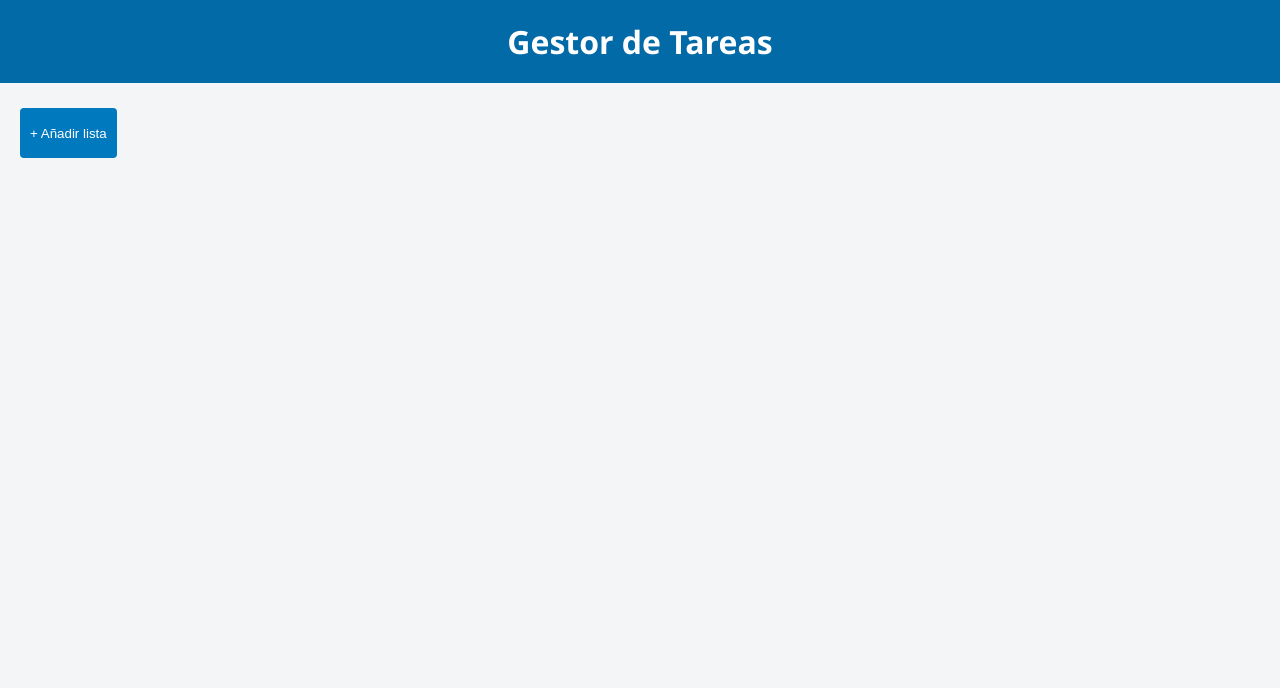
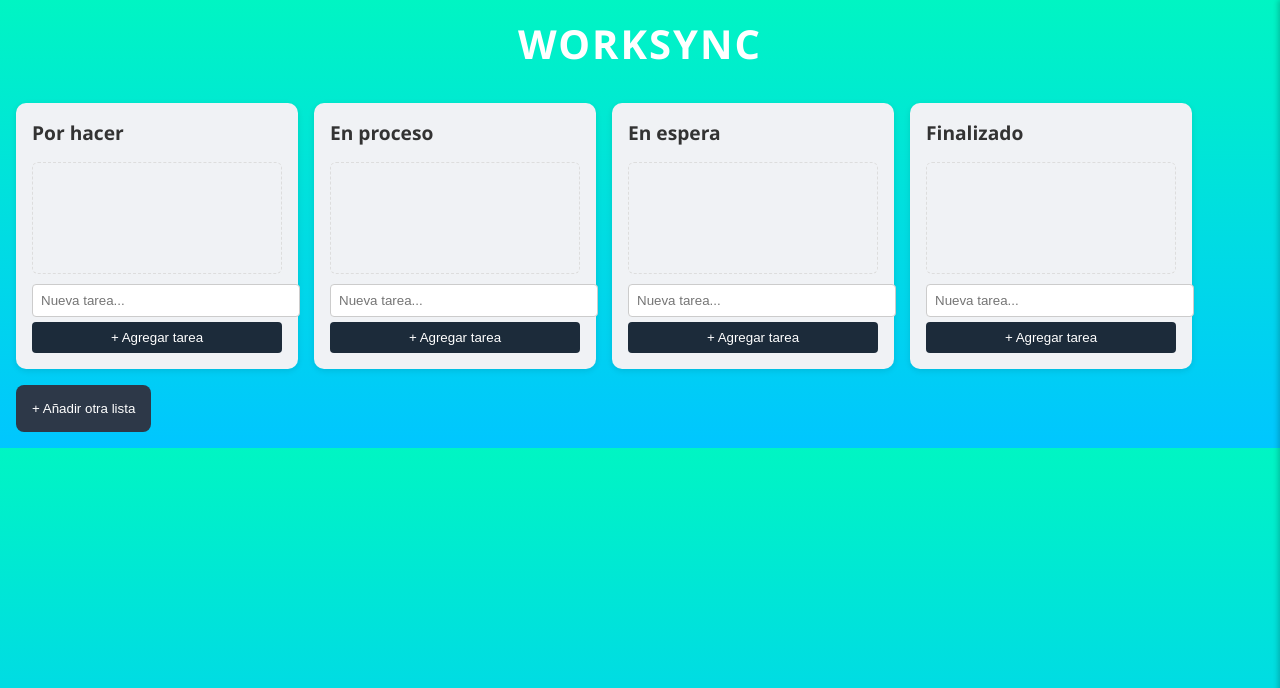
Before and after one commit to cristianlopez0725/worksyncapp, a PHP site: page /views/proyectos.php in a window 1280 px wide. Shown: the top 688 px of the page. Run offline with PHP 8.4, Linux system fonts and the light colour scheme; a user stored in the database is signed in.

Commit message:
actualizacion codigo

```diff
--- a/public/css/styleproyetcos.css
+++ b/public/css/styleproyetcos.css
@@ -1,66 +1,235 @@
 body {
   margin: 0;
-    padding: 0;
   font-family: 'Segoe UI', sans-serif;
-    background-color: #f4f5f7;
+  background: linear-gradient(to bottom, #00f5c3, #00c6ff);
+  color: #fff;
+}
+
+header {
+  background-color:linear-gradient(to bottom, #00f5c3, #00c6ff);
+  padding: 1rem;
+  text-align: center;
 }
 
 h1 {
-    padding: 20px;
-    text-align: center;
-    background-color: #026aa7;
-    color: white;
   margin: 0;
+  font-size: 2.5rem;
+  letter-spacing: 2px;
 }
 
 #board {
   display: flex;
-    align-items: flex-start;
-    padding: 20px;
-    gap: 20px;
   flex-wrap: wrap;
+  padding: 1rem;
+  gap: 1rem;
+  justify-content: flex-start;
+  overflow-x: auto;
 }
 
 .list {
-    background-color: #e2e4e6;
-    border-radius: 6px;
+  background-color: #f0f2f5;
+  color: #000;
+  border-radius: 10px;
+  padding: 1rem;
   width: 250px;
-    padding: 10px;
+  flex-shrink: 0;
+  box-shadow: 0 2px 6px rgba(0, 0, 0, 0.1);
+  display: flex;
+  flex-direction: column;
 }
 
-  .list h3 {
+h2 {
   margin-top: 0;
+  font-size: 1.2rem;
+  color: #333;
 }
 
-  .card {
-    background-color: white;
-    padding: 10px;
+.task-container {
+  min-height: 150px;
   margin-bottom: 10px;
-    border-radius: 5px;
-    cursor: move;
-    box-shadow: 0 1px 2px rgba(0,0,0,0.1);
+  overflow-y: auto;
+  border: 1px dashed #ddd;
+  padding: 5px;
+  border-radius: 6px;
 }
 
-  textarea, input {
+.task {
+  background-color: #fff;
+  border-radius: 5px;
+  padding: 0.5rem;
+  margin-bottom: 0.5rem;
+  cursor: pointer;
+  box-shadow: 0 1px 3px rgba(0, 0, 0, 0.2);
+  transition: background-color 0.3s ease, box-shadow 0.3s ease;
+}
+
+.task:hover {
+  background-color: #e0e0e0;
+  box-shadow: 0 2px 5px rgba(0, 0, 0, 0.3);
+}
+
+.task:active {
+  background-color: #c0c0c0;
+}
+
+.task-input {
   width: 100%;
-    margin-top: 10px;
-    padding: 5px;
-    resize: none;
+  padding: 0.5rem;
+  margin-bottom: 0.3rem;
+  border: 1px solid #ccc;
+  border-radius: 4px;
+}
+
+.add-task {
+  width: 100%;
+  padding: 0.5rem;
+  background-color: #1c2b3a;
+  color: #fff;
+  border: none;
+  border-radius: 4px;
+  cursor: pointer;
+  transition: background-color 0.3s ease;
+}
+
+.add-task:hover {
+  background-color: #243547;
+}
+
+#add-list-btn {
+  padding: 1rem;
+  background-color: #2d3848;
+  color: white;
+  border: none;
+  border-radius: 8px;
+  cursor: pointer;
+  height: fit-content;
+  transition: background-color 0.3s ease;
+}
+
+#add-list-btn:hover {
+  background-color: #3a4759;
+}
+
+#task-detail {
+  position: fixed;
+  top: 0;
+  right: 0;
+  background-color: #f9f9f9;
+  width: 400px;
+  height: 100%;
+  box-shadow: -2px 0 5px rgba(0, 0, 0, 0.2);
+  padding: 1rem;
+  color: #000;
+  z-index: 1000;
+  transition: transform 0.3s ease;
+}
+
+#task-detail.hidden {
+  transform: translateX(100%);
+}
+
+#close-detail {
+  float: right;
+  font-size: 1.5rem;
+  cursor: pointer;
+}
+
+.detail-content h3 {
+  margin-top: 0;
+  font-size: 1.5rem;
+  margin-bottom: 10px;
+}
+
+.detail-content textarea {
+  width: 100%;
+  height: 80px;
+  margin-top: 1rem;
+  padding: 0.5rem;
   border-radius: 4px;
   border: 1px solid #ccc;
 }
 
-  button {
-    padding: 6px 10px;
-    margin-top: 5px;
-    background-color: #5aac44;
-    color: white;
-    border: none;
-    border-radius: 4px;
-    cursor: pointer;
+.actions {
+  margin-top: 1rem;
+  display: flex;
+  flex-wrap: wrap;
+  gap: 0.5rem;
 }
 
-  #addList {
-    height: 50px;
-    background-color: #0079bf;
+.actions button {
+  flex: 1 1 45%;
+  padding: 0.5rem;
+  background: #e0e0e0;
+  border: none;
+  cursor: pointer;
+  border-radius: 4px;
+  transition: background-color 0.3s ease;
 }
+
+.actions button:hover {
+  background: #ccc;
+}
+
+/* Estilos para el drag-and-drop */
+.task[draggable="true"] {
+  cursor: move;
+}
+
+.task-container {
+  position: relative;
+  min-height: 100px;
+  transition: background-color 0.3s ease;
+}
+
+.task-container.droppable {
+  background-color: #f5f5f5;
+  border: 2px solid #ccc;
+}
+
+/* Responsive */
+@media (max-width: 768px) {
+  #board {
+    flex-direction: column;
+    align-items: center;
+  }
+
+  .list {
+    width: 100%;
+    max-width: 90%;
+    margin-bottom: 1rem;
+  }
+
+  #task-detail {
+    width: 100%;
+    max-width: 500px;
+    transform: translateX(100%);
+  }
+
+}
+#task-title-input {
+  width: 100%;
+  padding: 0.5rem;
+  font-size: 1.1rem;
+  margin-top: 1rem;
+  border: 1px solid #ccc;
+  border-radius: 4px;
+}
+
+#task-description {
+  width: 100%;
+  height: 100px;
+  margin-top: 1rem;
+  padding: 0.5rem;
+  border: 1px solid #ccc;
+  border-radius: 4px;
+}
+#task-date,
+#task-tags,
+#task-file {
+width: 100%;
+margin-top: 1rem;
+padding: 0.5rem;
+font-size: 1rem;
+border: 1px solid #ccc;
+border-radius: 4px;
+}
--- a/public/js/proyectos.js
+++ b/public/js/proyectos.js
@@ -1,50 +1,159 @@
-const board = document.getElementById('board');
-const addListBtn = document.getElementById('addList');
+document.addEventListener('DOMContentLoaded', loadTasks);
 
-addListBtn.addEventListener('click', () => {
-  const listName = prompt("Nombre de la lista:");
-  if (!listName) return;
+document.querySelectorAll('.add-task').forEach(button => {
+  button.addEventListener('click', () => {
+    const input = button.previousElementSibling;
+    const taskText = input.value.trim();
+    if (taskText) {
+      const task = createTaskElement({ title: taskText, description: '' });
+      button.parentElement.querySelector('.task-container').appendChild(task);
+      input.value = '';
+      saveTasks();
+    }
+  });
+});
 
+document.getElementById('add-list-btn').addEventListener('click', () => {
+  const board = document.getElementById('board');
   const list = document.createElement('div');
   list.className = 'list';
   list.innerHTML = `
-    <h3>${listName}</h3>
-    <div class="cards" ondragover="event.preventDefault()" ondrop="drop(event)">
-    </div>
-    <textarea placeholder="Nueva tarea..."></textarea>
-    <button class="addCard">Añadir tarea</button>
+    <h2>Nueva lista</h2>
+    <div class="task-container" ondrop="drop(event)" ondragover="allowDrop(event)"></div>
+    <input type="text" placeholder="Nueva tarea..." class="task-input">
+    <button class="add-task">+ Agregar tarea</button>
   `;
+  board.insertBefore(list, document.getElementById('add-list-btn'));
 
-  const textarea = list.querySelector('textarea');
-  const cardsContainer = list.querySelector('.cards');
-  const addCardBtn = list.querySelector('.addCard');
+  const addButton = list.querySelector('.add-task');
+  const input = list.querySelector('.task-input');
+  const container = list.querySelector('.task-container');
 
-  addCardBtn.addEventListener('click', () => {
-    const text = textarea.value.trim();
-    if (!text) return;
-
-    const card = document.createElement('div');
-    card.className = 'card';
-    card.draggable = true;
-    card.textContent = text;
-    card.addEventListener('dragstart', drag);
-
-    cardsContainer.appendChild(card);
-    textarea.value = '';
+  addButton.addEventListener('click', () => {
+    const taskText = input.value.trim();
+    if (taskText) {
+      const task = createTaskElement({ title: taskText, description: '' });
+      container.appendChild(task);
+      input.value = '';
+      saveTasks();
+    }
   });
-
-  board.insertBefore(list, addListBtn);
 });
 
-// Drag and Drop
-function drag(event) {
-  event.dataTransfer.setData("text/plain", event.target.outerHTML);
-  event.target.remove();
+function createTaskElement(taskData) {
+  const task = document.createElement('div');
+  task.className = 'task';
+  task.textContent = taskData.title;
+  task.setAttribute('draggable', true);
+  task.id = 'task-' + Date.now();
+
+  task.dataset.title = taskData.title;
+  task.dataset.description = taskData.description || '';
+  task.dataset.date = taskData.date || '';
+  task.dataset.tags = taskData.tags || '';
+
+  task.addEventListener('click', () => openTaskDetail(task));
+  task.addEventListener('dragstart', dragStart);
+  return task;
 }
 
-function drop(event) {
-  const data = event.dataTransfer.getData("text/plain");
-  event.target.insertAdjacentHTML("beforeend", data);
-  const newCard = event.target.lastElementChild;
-  newCard.addEventListener('dragstart', drag);
+function openTaskDetail(taskElement) {
+  const titleInput = document.getElementById('task-title-input');
+  const descInput = document.getElementById('task-description');
+  const dateInput = document.getElementById('task-date');
+  const fileInput = document.getElementById('task-file');
+  const tagsInput = document.getElementById('task-tags');
+
+  // Rellenar datos
+  titleInput.value = taskElement.dataset.title;
+  descInput.value = taskElement.dataset.description || '';
+  dateInput.value = taskElement.dataset.date || '';
+  tagsInput.value = taskElement.dataset.tags || '';
+
+  document.getElementById('task-detail').classList.remove('hidden');
+
+  // Botón editar
+  document.getElementById('edit-toggle').onclick = () => {
+    const disabled = titleInput.disabled;
+    [titleInput, descInput, dateInput, fileInput, tagsInput].forEach(el => el.disabled = !disabled);
+    document.getElementById('edit-task').disabled = disabled;
+  };
+
+  // Guardar cambios
+  document.getElementById('edit-task').onclick = () => {
+    taskElement.dataset.title = titleInput.value.trim() || 'Sin título';
+    taskElement.dataset.description = descInput.value;
+    taskElement.dataset.date = dateInput.value;
+    taskElement.dataset.tags = tagsInput.value;
+
+    // Actualizar texto visible
+    taskElement.textContent = titleInput.value.trim() || 'Sin título';
+
+    saveTasks();
+    // Desactivar campos después de guardar
+    [titleInput, descInput, dateInput, fileInput, tagsInput].forEach(el => el.disabled = true);
+    document.getElementById('edit-task').disabled = true;
+  };
+
+  // Eliminar tarea
+  document.getElementById('delete-task').onclick = () => {
+    taskElement.remove();
+    saveTasks();
+    closeTaskDetail();
+  };
 }
+
+
+document.getElementById('close-detail').addEventListener('click', closeTaskDetail);
+
+function closeTaskDetail() {
+  document.getElementById('task-detail').classList.add('hidden');
+}
+
+function allowDrop(ev) {
+  ev.preventDefault();
+}
+
+function drop(ev) {
+  ev.preventDefault();
+  const task = ev.dataTransfer.getData('text');
+  const taskElement = document.getElementById(task);
+  ev.target.appendChild(taskElement);
+  saveTasks();
+}
+
+function dragStart(ev) {
+  ev.dataTransfer.setData('text', ev.target.id);
+}
+
+function saveTasks() {
+  const tasks = [];
+  document.querySelectorAll('.task-container').forEach(container => {
+    const listTasks = [];
+    container.querySelectorAll('.task').forEach(task => {
+      listTasks.push({
+        title: task.dataset.title,
+        description: task.dataset.description,
+        date: task.dataset.date,
+        tags: task.dataset.tags
+      });
+    });
+    tasks.push(listTasks);
+  });
+  localStorage.setItem('tasks', JSON.stringify(tasks));
+}
+
+function loadTasks() {
+  const tasks = JSON.parse(localStorage.getItem('tasks'));
+  if (tasks) {
+    tasks.forEach((listTasks, index) => {
+      const list = document.querySelectorAll('.list')[index];
+      if (!list) return;
+      const container = list.querySelector('.task-container');
+      listTasks.forEach(taskData => {
+        const task = createTaskElement(taskData);
+        container.appendChild(task);
+      });
+    });
+  }
+}
--- a/views/proyectos.php
+++ b/views/proyectos.php
@@ -16,11 +16,62 @@ if (!isset($_SESSION['correo'])) {
   <link rel="stylesheet" href="../public/css/styleproyetcos.css">
 </head>
 <body>
-  <h1>Gestor de Tareas</h1>
-  <div id="board">
-    <!-- Listas se agregan aquí -->
-    <button id="addList">+ Añadir lista</button>
+  <header>
+    <h1>WORKSYNC</h1>
+  </header>
+
+  <main id="board">
+    <div class="list">
+      <h2>Por hacer</h2>
+      <div class="task-container" ondrop="drop(event)" ondragover="allowDrop(event)"></div>
+      <input type="text" placeholder="Nueva tarea..." class="task-input">
+      <button class="add-task">+ Agregar tarea</button>
+    </div>
+
+    <div class="list">
+      <h2>En proceso</h2>
+      <div class="task-container" ondrop="drop(event)" ondragover="allowDrop(event)"></div>
+      <input type="text" placeholder="Nueva tarea..." class="task-input">
+      <button class="add-task">+ Agregar tarea</button>
+    </div>
+
+    <div class="list">
+      <h2>En espera</h2>
+      <div class="task-container" ondrop="drop(event)" ondragover="allowDrop(event)"></div>
+      <input type="text" placeholder="Nueva tarea..." class="task-input">
+      <button class="add-task">+ Agregar tarea</button>
+    </div>
+
+    <div class="list">
+      <h2>Finalizado</h2>
+      <div class="task-container" ondrop="drop(event)" ondragover="allowDrop(event)"></div>
+      <input type="text" placeholder="Nueva tarea..." class="task-input">
+      <button class="add-task">+ Agregar tarea</button>
+    </div>
+
+    <button id="add-list-btn">+ Añadir otra lista</button>
+  </main>
+  <div id="task-detail" class="hidden">
+    <div class="detail-content">
+      <span id="close-detail">&times;</span>
+
+      <input id="task-title-input" placeholder="Título de la tarea" disabled />
+      <textarea id="task-description" placeholder="Añadir una descripción más detallada..." disabled></textarea>
+
+      <input type="date" id="task-date" disabled />
+
+      <input type="file" id="task-file" disabled />
+
+      <input type="text" id="task-tags" placeholder="Etiquetas (separadas por coma)" disabled />
+
+      <div class="actions">
+        <button id="edit-toggle">Editar</button>
+        <button id="edit-task" disabled>Guardar</button>
+        <button id="delete-task">Eliminar</button>
+      </div>
+    </div>
   </div>
+
 
   <script src="../public/js/proyectos.js"></script>
 </body>
```
Also changed, not shown: public/css/noti.css (added, +68 -0 lines), public/js/noti.js (added, +77 -0 lines), views/notificaciones.php (added, +26 -0 lines). Lines whose indentation alone changed are shown as unchanged.
